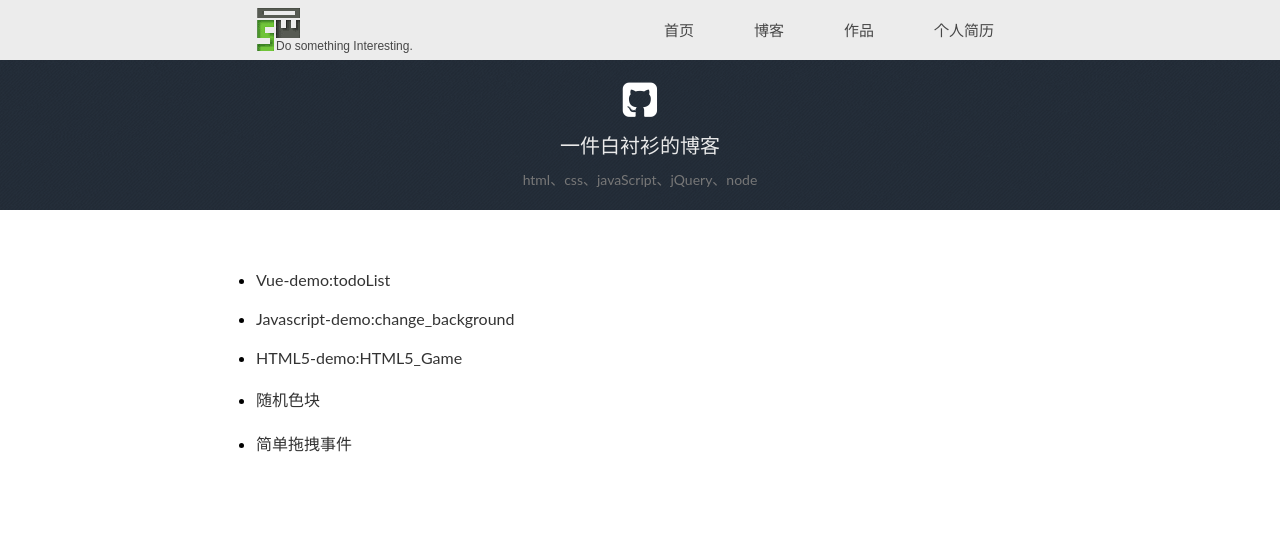
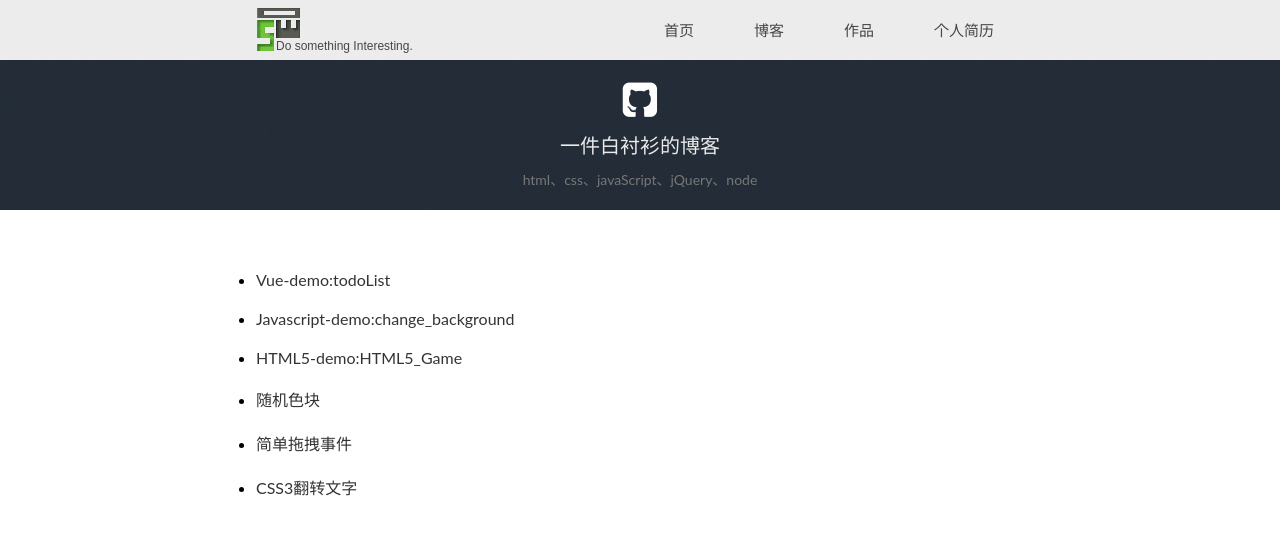
Before and after one commit to white-shirt/myblog, a website: page html/works.html in a window 1280 px wide. Drawn offline with Linux system fonts and the light colour scheme.

Commit message:
add works

```diff
--- a/html/works.html
+++ b/html/works.html
@@ -44,6 +44,7 @@
             <li><a href="https://github.com/white-shirt/HTML5-Game">HTML5-demo:HTML5_Game</a></li>
             <li><a href="https://github.com/white-shirt/randomDiv">随机色块</a></li>
             <li><a href="https://github.com/white-shirt/drag">简单拖拽事件</a></li>
+            <li><a href="https://github.com/white-shirt/rotateText">CSS3翻转文字</a></li>
         </ul>
     </div>
 </div>
```
